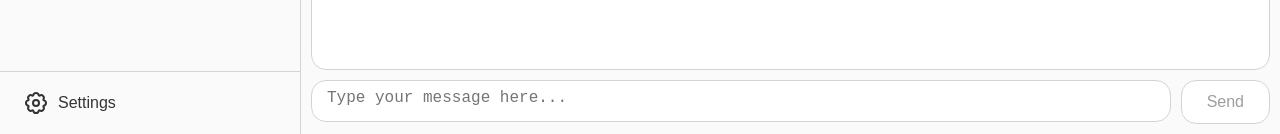
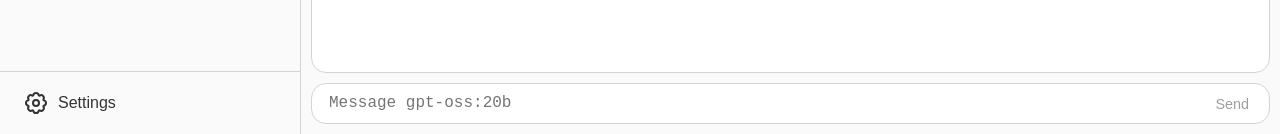
Before and after one commit to Piorum/ScLau, a React (Create React App) app in the folder chatfrontend/: page / in a window 1280 px wide. Shown: the part 666-800 px from the top of the page. Built offline with nearby package versions, Linux system fonts and the light colour scheme.

Commit message:
Minor Styling

```diff
--- a/chatfrontend/src/App.css
+++ b/chatfrontend/src/App.css
@@ -1,4 +1,5 @@
 :root {
+  --color-accent: var(--color-text-highlight);
   --color-destructive: #ff414a;
 
   --light-darkest-bg: #f0f0f0;
@@ -85,26 +86,30 @@ body {
 /* Styling for the bottom input area */
 .input-area {
   display: flex;
-  padding: 10px;
-  gap: 10px; /* Adds space between the input and the button */
+  padding: 2px;
+  gap: 0; /* Removed gap, as button will be absolute */
+  border-radius: 15px;
+  background-color: var(--color-component-bg);
+  border: 1px solid var(--color-border);
+  position: relative; /* For absolute positioning of the button */
+  margin: 10px; /* Add some margin around the input area */
 }
 
-/* Styling for the text input */
 textarea {
   flex-grow: 1;
-  padding: 8px 15px; /* Adjusted padding */
+  padding: 8px 60px 8px 15px; /* Adjusted padding-right for button */
   font-size: 1rem;
-  line-height: 1.2; /* Explicit line height */
-  border-radius: 15px;
-  border: 1px solid var(--color-border);
-  background-color: var(--color-component-bg);
+  line-height: 1.2;
+  border-radius: 0; /* Removed individual border-radius */
+  border: none; /* Removed individual border */
+  background: none; /* Transparent background */
   color: var(--color-text-highlight);
   outline: none;
   transition: border-color 0.3s ease, background-color 0.3s ease, color 0.3s ease;
   resize: none;
   overflow-y: hidden;
-  min-height: 32px; /* Adjusted min-height */
-  box-sizing: border-box; /* Ensure padding is included in height */
+  min-height: 32px;
+  box-sizing: border-box;
 }
 
 textarea:focus {
@@ -112,29 +117,33 @@ textarea:focus {
 }
 
 /* Updated button styling for the dark theme */
-button {
-  background-color: var(--color-component-bg);
+.input-area button {
+  position: absolute;
+  bottom: 5px;
+  right: 5px;
+  padding: 6px 15px; /* Smaller size */
+  font-size: 0.9rem;
+  border-radius: 13px; /* Smaller border-radius */
+  background-color: transparent;
   color: var(--color-text-highlight);
-  border: 1px solid var(--color-border);
-  padding: 12px 25px;
-  border-radius: 15px;
-  font-size: 1rem;
+  border: none;
+  border-color: var(--color-border);
   cursor: pointer;
   transition: color 0.3s ease, border-color 0.3s ease, background-color 0.3s ease;
-  align-self: center; /* Prevent button from stretching */
+  align-self: flex-end; /* Prevent button from stretching */
 }
 
-button:hover {
+.input-area button:hover {
   color: var(--color-text-highlight);
   border-color: var(--color-text-highlight);
 }
 
-button:disabled {
+.input-area button:disabled {
   color: var(--color-text-disabled);
   cursor: not-allowed;
 }
 
-button:disabled:hover {
+.input-area button:disabled:hover {
   border-color: var(--color-border);
   color: var(--color-text-disabled);
 }
--- a/chatfrontend/src/App.tsx
+++ b/chatfrontend/src/App.tsx
@@ -72,7 +72,7 @@ function App() {
                 value={inputValue}
                 onChange={handleInputChange}
                 onKeyDown={handleKeyDown}
-                placeholder="Type your message here..."
+                placeholder="Message gpt-oss:20b"
                 rows={1}
               />
               <button onClick={handleSendMessage} disabled={!inputValue.trim()}>Send</button>
```
